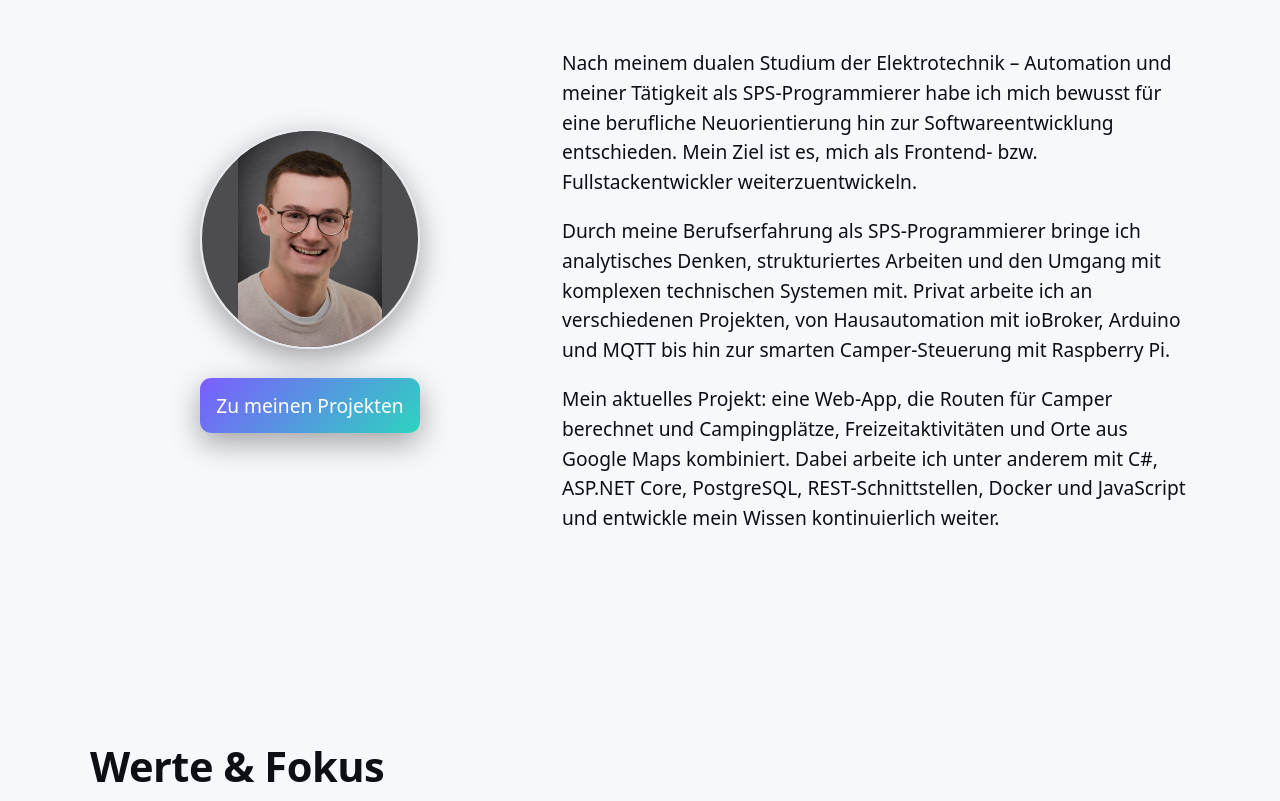
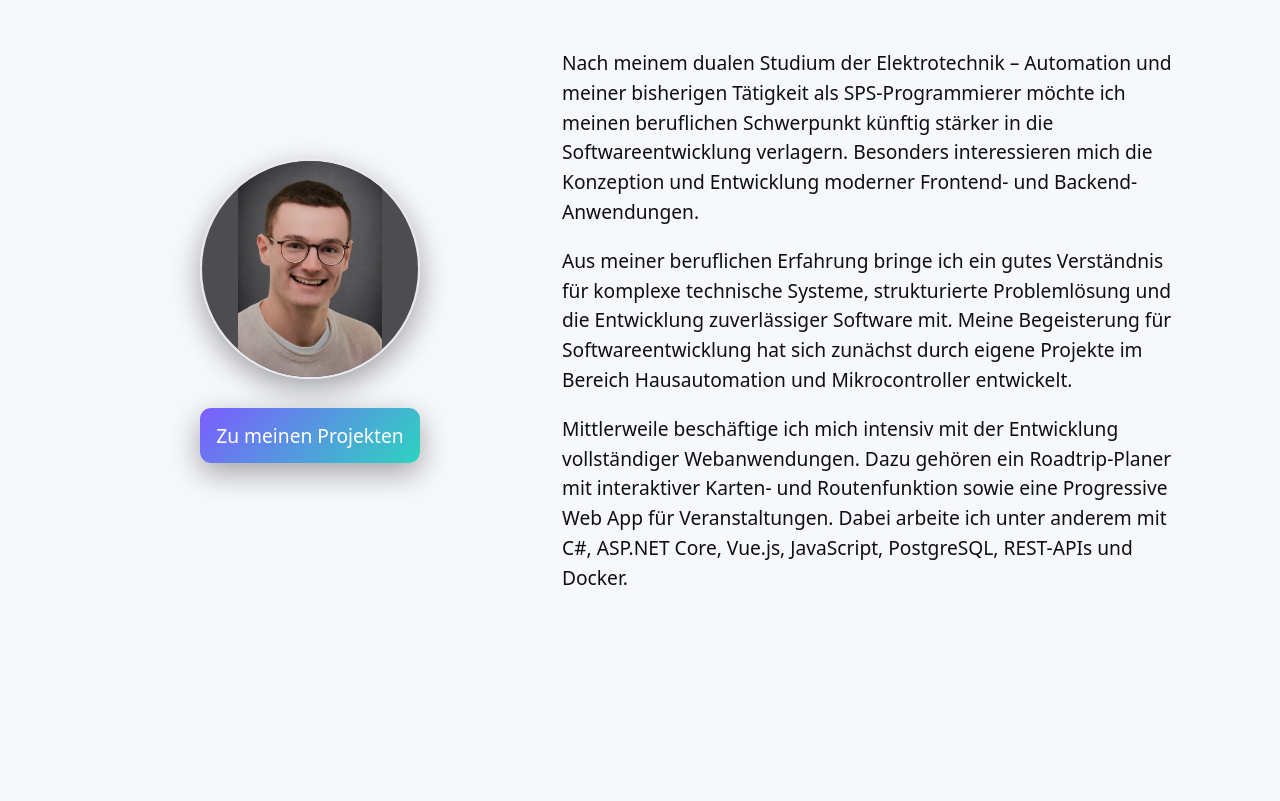
Before and after one commit to hlsb07/portfolioWebsite, a plain HTML site: page frontend/public/index.html in a window 1280 px wide. Shown: the part 1051-1852 px from the top of the page. Drawn offline with Linux system fonts and the light colour scheme; no server answers.

Commit message:
refactor: Updated about section content

```diff
--- a/frontend/public/index.html
+++ b/frontend/public/index.html
@@ -192,20 +192,20 @@
               </div>
               <div class="about-content hidden slide-right">
                 <p>
-                  Nach meinem dualen Studium der Elektrotechnik – Automation und meiner Tätigkeit als SPS-Programmierer
-                  habe ich mich bewusst für eine berufliche Neuorientierung hin zur Softwareentwicklung entschieden.
-                  Mein Ziel ist es, mich als Frontend- bzw. Fullstackentwickler weiterzuentwickeln.
+                  Nach meinem dualen Studium der Elektrotechnik – Automation und meiner bisherigen Tätigkeit als SPS-Programmierer
+                  möchte ich meinen beruflichen Schwerpunkt künftig stärker in die Softwareentwicklung verlagern.
+                  Besonders interessieren mich die Konzeption und Entwicklung moderner Frontend- und Backend-Anwendungen.
                 </p>
 
                 <p>
-                  Durch meine Berufserfahrung als SPS-Programmierer bringe ich analytisches Denken, strukturiertes Arbeiten und den Umgang mit komplexen technischen Systemen mit.
-                  Privat arbeite ich an verschiedenen Projekten, von Hausautomation mit ioBroker, Arduino und MQTT bis hin zur smarten Camper-Steuerung mit Raspberry Pi.
+                  Aus meiner beruflichen Erfahrung bringe ich ein gutes Verständnis für komplexe technische Systeme, strukturierte Problemlösung und die Entwicklung zuverlässiger
+                  Software mit. Meine Begeisterung für Softwareentwicklung hat sich zunächst durch eigene Projekte im Bereich Hausautomation und Mikrocontroller entwickelt.
                 </p>
 
                 <p>
-                  Mein aktuelles Projekt: eine Web-App, die Routen für Camper berechnet und
-                  Campingplätze, Freizeitaktivitäten und Orte aus Google Maps kombiniert.
-                  Dabei arbeite ich unter anderem mit C#, ASP.NET Core, PostgreSQL, REST-Schnittstellen, Docker und JavaScript und entwickle mein Wissen kontinuierlich weiter.
+                  Mittlerweile beschäftige ich mich intensiv mit der Entwicklung vollständiger Webanwendungen.
+                  Dazu gehören ein Roadtrip-Planer mit interaktiver Karten- und Routenfunktion sowie eine Progressive Web App
+                  für Veranstaltungen. Dabei arbeite ich unter anderem mit C#, ASP.NET Core, Vue.js, JavaScript, PostgreSQL, REST-APIs und Docker.
                 </p>
 
 
```
